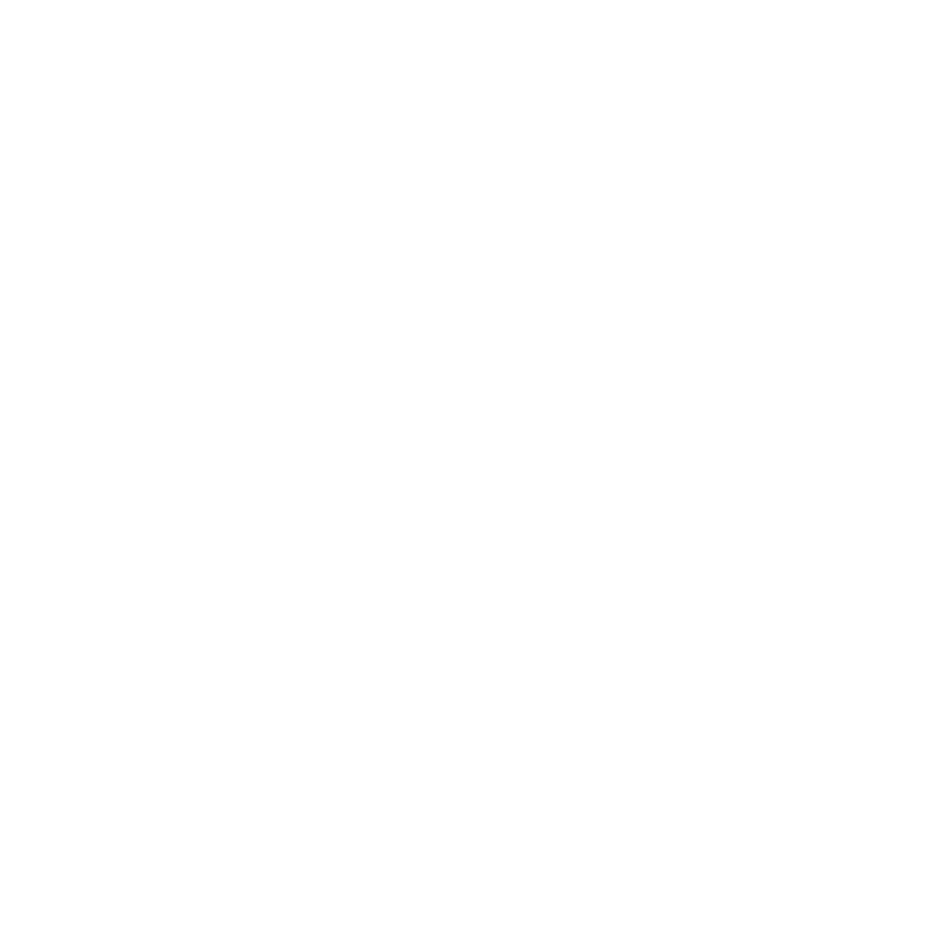
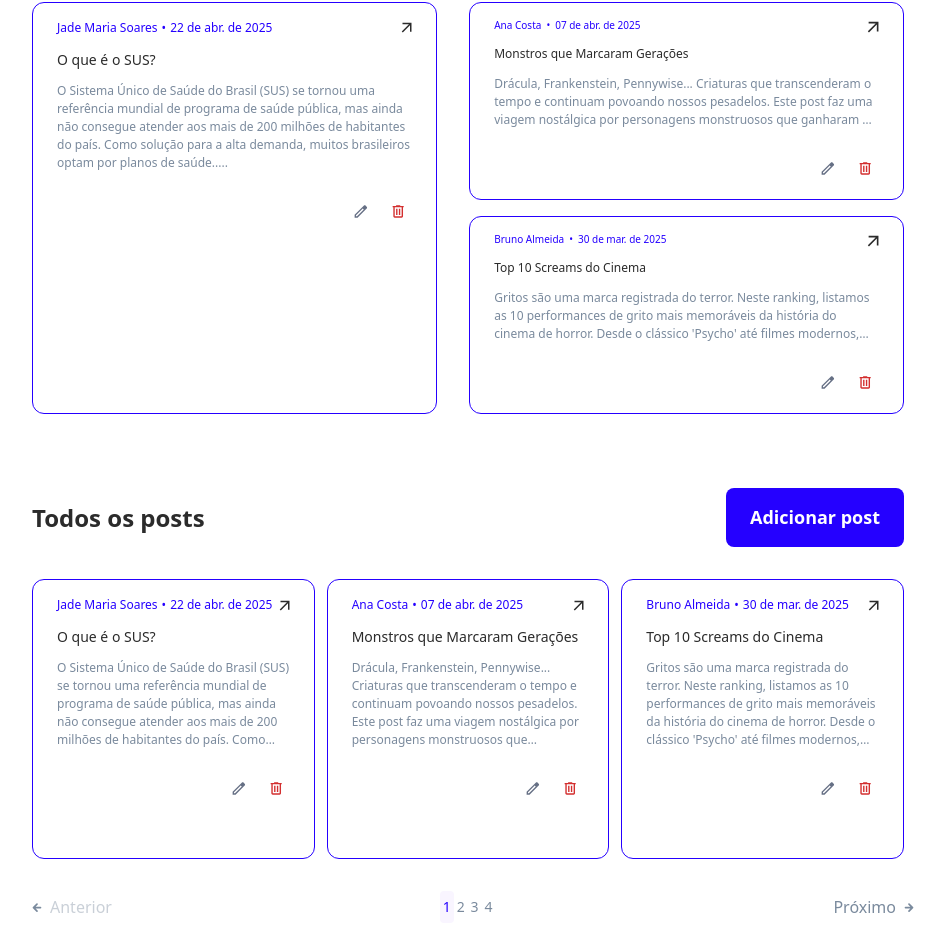
Before and after one commit to vitto2/blog-da-blue, a React (Vite) app: page / in a window 1280 px wide. Shown: the part 314-1266 px from the top of the page, without its empty margins (172-1116 px from the left). Before the commit the page ends 800 px from the top, so only its background shows below. Built offline with nearby package versions, Linux system fonts and the light colour scheme.

Commit message:
fix: fazendo correção na paginação

```diff
--- a/src/App.jsx
+++ b/src/App.jsx
@@ -7,13 +7,7 @@
 export default function App() {
 	return (
 		<>
-			<ViewPost
-				autor="Bruno Almeida"
-				titulo="Top 10 Screams do Cinema"
-				dataPublicacao="30/03/2025"
-				conteudo="Gritos são uma marca registrada do terror. Neste ranking, listamos as 10 performances de grito mais memoráveis da história do cinema de horror. Desde o clássico 'Psycho' até filmes modernos, analisamos a entrega dos atores e como esse elemento sonoro impacta diretamente a experiência do espectador."
-			/>
-			{/* <Header />
+			<Header />
 			<div className="px-[1.5rem] xl:px-[12.75rem] md:px-[50px] ">
 				<div className="w-full">
 					<h1 className="font-figtree text-[2.18rem] font-bold pt-[2rem] pb-[1.5rem]  text-[#2B2B2B] leading-[120%] xl:text-[96px] ">
@@ -22,7 +16,7 @@
 					<Recents />
 					<div className="flex flex-col gap-[2rem]">
 						<div className="flex justify-between items-center mt-[4.68rem]">
-							<h2 className="font-s   emibold text-[.875rem] md:text-[1.5rem] text-[#2B2B2B] leading-[150%] ">
+							<h2 className="font-semibold text-[.875rem] md:text-[1.5rem] text-[#2B2B2B] leading-[150%]">
 								Todos os posts
 							</h2>
 
@@ -32,7 +26,7 @@
 						<AllPosts />
 					</div>
 				</div>
-			</div> */}
+			</div>
 		</>
 	);
 }
--- a/src/components/AllPosts.jsx
+++ b/src/components/AllPosts.jsx
@@ -34,7 +34,6 @@
 
 	return (
 		<div>
-
 			<ul className="flex flex-col gap-[.75rem] md:flex-row">
 				{currentPosts.map((post, index) => (
 					<li key={index}>
@@ -55,7 +54,6 @@
 					onPageChange={(page) => {
 						if (page < 1 || page > totalPages) return;
 						setCurrentPage(page);
-						window.scrollTo({ top: 0, behavior: "smooth" });
 					}}
 				/>
 			)}
--- a/src/components/Button.jsx
+++ b/src/components/Button.jsx
@@ -1,6 +1,8 @@
 export default function Button({ title }) {
 	return (
-		<button className="px-[.75rem] py-[.5rem] md:px-[24px] md:py-[16px] bg-[#2500FF] text-[#fff] rounded-lg  cursor-pointer text-[1.125rem] font-bold">
+		<button
+			type="button"
+			className="px-[.75rem] py-[.5rem] md:px-[24px] md:py-[16px] bg-[#2500FF] text-[#fff] rounded-lg  cursor-pointer text-[1.125rem] font-bold">
 			{title}
 		</button>
 	);
--- a/src/components/ButtonLarge.jsx
+++ b/src/components/ButtonLarge.jsx
@@ -2,6 +2,7 @@
 	return (
 		<>
 			<button
+				type="button"
 				className={`${background} w-[9.37rem] h-[2.81rem] rounded-lg text-[#FFF] font-semibold text-[.875rem] cursor-pointer xl:w-[15.56rem] xl:h-[3.6rem] xl:text-[1.125rem] xl:cursor-pointer`}>
 				{title}
 			</button>
--- a/src/components/Pagination.jsx
+++ b/src/components/Pagination.jsx
@@ -11,6 +11,7 @@
 				<img src={arrowL} alt="" />
 
 				<button
+					type="button"
 					onClick={() => onPageChange(currentPage - 1)}
 					disabled={currentPage === 1}
 					className="xl:pr-[21.125rem] md:pr-[3.125rem] py-1 text-sm disabled:opacity-40 text-[.75rem] md:text-[.875rem] xl:md:text-[1rem]">
@@ -23,6 +24,7 @@
 					key={page}
 					onClick={() => onPageChange(page)}
 					aria-current={page === currentPage ? "page" : undefined}
+					type="button"
 					className={`w-8 h-8 grid place-content-center text-sm transition ${
 						page === currentPage
 							? "bg-[#F9F5FF] text-[#2500FF] rounded"
@@ -34,6 +36,7 @@
 
 			<div className="flex items-center gap-[.5rem]">
 				<button
+					type="button"
 					onClick={() => onPageChange(currentPage + 1)}
 					disabled={currentPage === totalPages}
 					className="xl:pl-[21.125rem]  py-1 text-sm disabled:opacity-40 text-[.75rem] md:text-[.875rem] xl:md:text-[1rem]">
--- a/src/components/PostAll.jsx
+++ b/src/components/PostAll.jsx
@@ -3,8 +3,10 @@
 import delet from "../assets/img/delete-button.svg";
 
 export default function PostAll({ autor, titulo, data, descricao, clamped }) {
+
+
 	function formatarData(dataStr) {
-		const [dia, mes, ano] = dataStr.split("/"); // ex.: "21/08/2024"
+		const [dia, mes, ano] = dataStr.split("/");
 		const parsed = new Date(`${ano}-${mes}-${dia}`);
 
 		return parsed.toLocaleDateString("pt-BR", {
--- a/src/components/ViewPost.jsx
+++ b/src/components/ViewPost.jsx
@@ -22,7 +22,7 @@
 		<div className="flex min-h-screen flex-col">
 			<Header returnBtn />
 
-			<main className="flex-1 px-[1.5rem] pt-[2rem] pb-[2rem] md:px-[3.125rem]">
+			<main className="flex-1 px-[1.5rem] pt-[2rem] pb-[2rem] md:px-[3.125rem] xl:px-[12.75rem]">
 				<div className="relative mb-[0.75rem]">
 					<h1 className="text-xl font-semibold md:text-[2.18rem]">{titulo}</h1>
 
```
